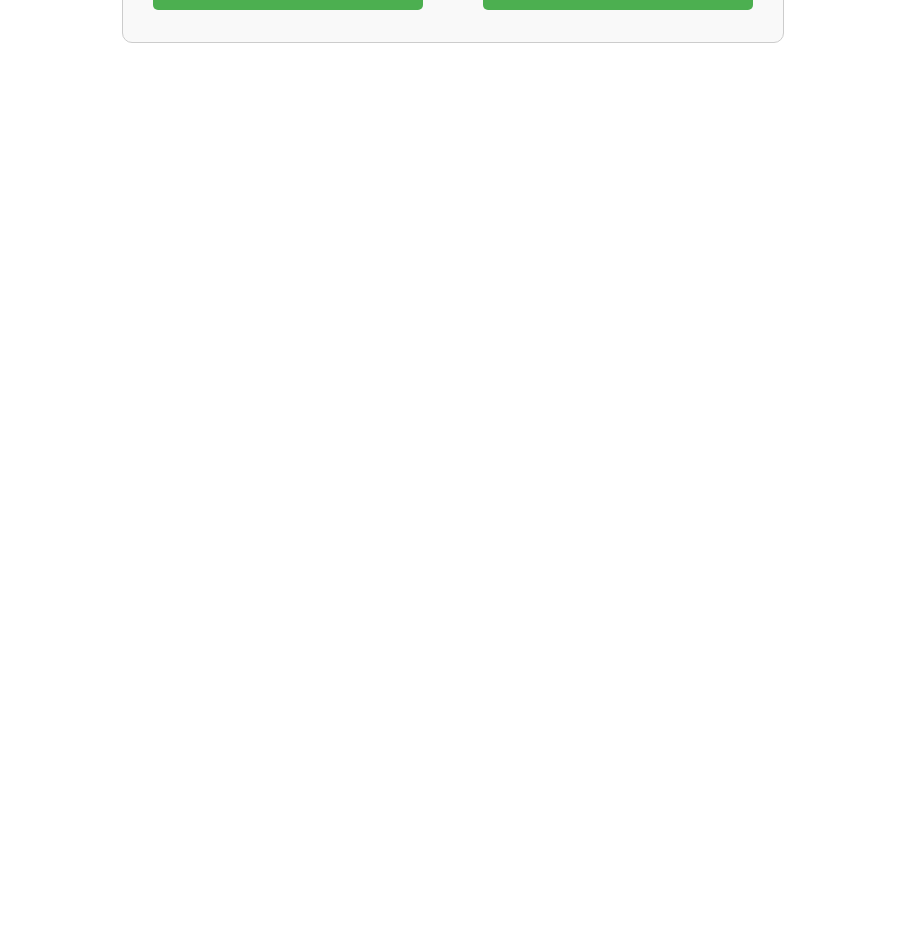
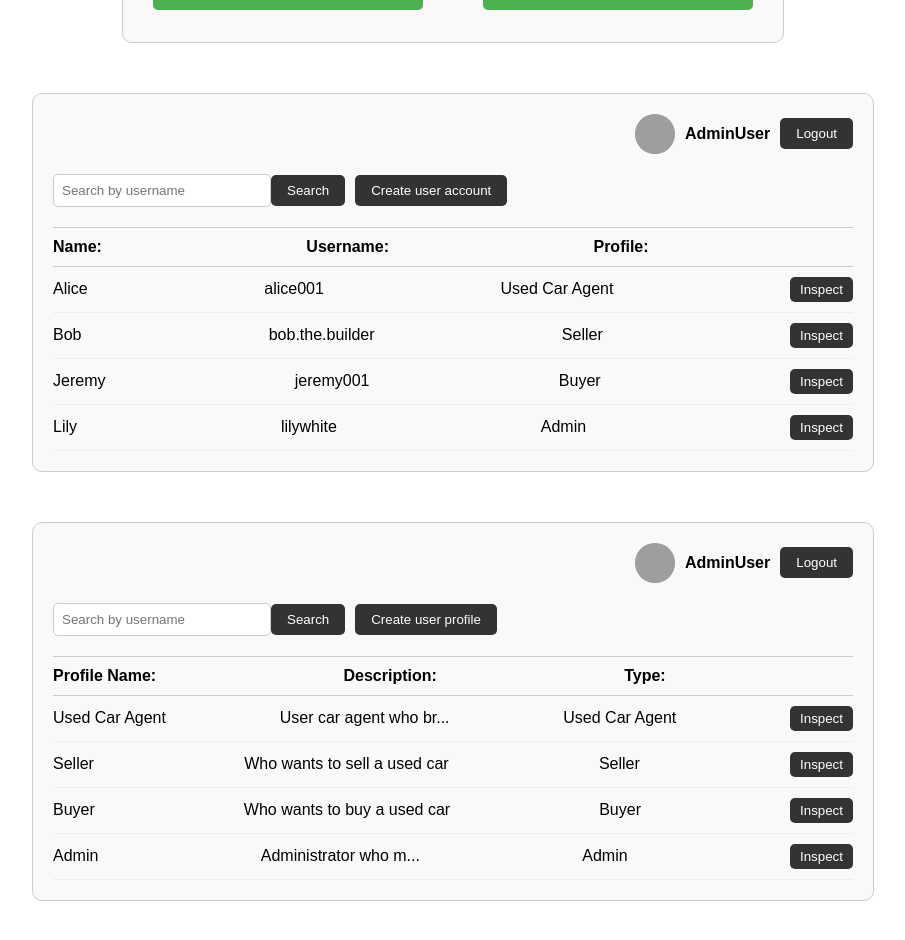
Before and after one commit to AuroraCaelum/CSIT314-T05-CodeCrusaders-Public, a React (Create React App) app in the folder app/: page / in a window 1280 px wide. Shown: the part 780-1720 px from the top of the page, without its empty margins (187-1092 px from the left). Before the commit the page ends 873 px from the top, so only its background shows below. Built offline with nearby package versions, Linux system fonts and the light colour scheme; grey boxes are pictures that could not be loaded.

Commit message:
added the user profile and account management page
I added both the user account and user profile management page.

```diff
--- a/app/src/boundary/UserAccountManagementUI.css
+++ b/app/src/boundary/UserAccountManagementUI.css
@@ -0,0 +1,91 @@
+.container {
+    font-family: Arial, sans-serif;
+    width: 800px;
+    margin: 50px auto;
+    padding: 20px;
+    border: 1px solid #ccc;
+    border-radius: 10px;
+    background-color: #f9f9f9;
+}
+
+.header {
+    display: flex;
+    justify-content: flex-end;
+    align-items: center;
+    gap: 10px;
+    margin-bottom: 20px;
+}
+
+.profile-picture {
+    width: 40px;
+    height: 40px;
+    border-radius: 50%;
+    background-color: #ccc;
+}
+
+.username {
+    font-size: 16px;
+    font-weight: bold;
+}
+
+.logout-button {
+    padding: 8px 16px;
+    border-radius: 5px;
+    background-color: #333;
+    color: #fff;
+    cursor: pointer;
+    border: none;
+}
+
+.search-bar {
+    display: flex;
+    align-items: center;
+    gap: 10px;
+    margin-bottom: 20px;
+}
+
+.search-input {
+    padding: 8px;
+    width: 200px;
+    border: 1px solid #ccc;
+    border-radius: 5px;
+}
+
+.search-button, .create-button {
+    padding: 8px 16px;
+    border-radius: 5px;
+    background-color: #333;
+    color: #fff;
+    border: none;
+    cursor: pointer;
+}
+
+.user-table {
+    margin-top: 20px;
+    border-top: 1px solid #ccc;
+}
+
+.table-header, .table-row {
+    display: flex;
+    justify-content: space-between;
+    padding: 10px 0;
+}
+
+.table-header {
+    font-weight: bold;
+    border-bottom: 1px solid #ccc;
+}
+
+.table-row {
+    border-bottom: 1px solid #eee;
+    align-items: center;
+}
+
+.inspect-button {
+    padding: 5px 10px;
+    background-color: #333;
+    color: #fff;
+    border-radius: 5px;
+    border: none;
+    cursor: pointer;
+}
--- a/app/src/boundary/UserAccountManagementUI.js
+++ b/app/src/boundary/UserAccountManagementUI.js
@@ -0,0 +1,77 @@
+import React, { useState } from "react";
+import "./UserAccountManagementUI.css";
+
+function UserAccountManagementUI() {
+    const [username] = useState("AdminUser");
+    const [searchUsername, setSearchUsername] = useState("");
+    const users = [
+        { name: "Alice", username: "alice001", profile: "Used Car Agent" },
+        { name: "Bob", username: "bob.the.builder", profile: "Seller" },
+        { name: "Jeremy", username: "jeremy001", profile: "Buyer" },
+        { name: "Lily", username: "lilywhite", profile: "Admin" },
+    ];
+
+    const handleCreateAccount = () => {
+        alert("Redirecting to Account Creation Page...");
+    };
+
+    const handleLogout = () => {
+        alert("Logging out...");
+    };
+
+    const handleSearch = (e) => {
+        e.preventDefault();
+        console.log("Searched Username:", searchUsername);
+    };
+
+    return (
+        <div className="container">
+            <div className="header">
+                <img
+                    className="profile-picture"
+                    src="path_to_profile_picture"
+                    alt="Profile"
+                />
+                <span className="username">{username}</span>
+                <button onClick={handleLogout} className="logout-button">
+                    Logout
+                </button>
+            </div>
+            <div className="search-bar">
+                <form onSubmit={handleSearch}>
+                    <input
+                        type="text"
+                        placeholder="Search by username"
+                        value={searchUsername}
+                        onChange={(e) => setSearchUsername(e.target.value)}
+                        className="search-input"
+                    />
+                    <button type="submit" className="search-button">
+                        Search
+                    </button>
+                </form>
+                <button onClick={handleCreateAccount} className="create-button">
+                    Create user account
+                </button>
+            </div>
+            <div className="user-table">
+                <div className="table-header">
+                    <span>Name:</span>
+                    <span>Username:</span>
+                    <span>Profile:</span>
+                    <span></span>
+                </div>
+                {users.map((user) => (
+                    <div key={user.username} className="table-row">
+                        <span>{user.name}</span>
+                        <span>{user.username}</span>
+                        <span>{user.profile}</span>
+                        <button className="inspect-button">Inspect</button>
+                    </div>
+                ))}
+            </div>
+        </div>
+    );
+}
+
+export default UserAccountManagementUI;
--- a/app/src/boundary/UserProfileManagementUI.css
+++ b/app/src/boundary/UserProfileManagementUI.css
@@ -0,0 +1,91 @@
+.container {
+    font-family: Arial, sans-serif;
+    width: 800px;
+    margin: 50px auto;
+    padding: 20px;
+    border: 1px solid #ccc;
+    border-radius: 10px;
+    background-color: #f9f9f9;
+}
+
+.header {
+    display: flex;
+    justify-content: flex-end;
+    align-items: center;
+    gap: 10px;
+    margin-bottom: 20px;
+}
+
+.profile-picture {
+    width: 40px;
+    height: 40px;
+    border-radius: 50%;
+    background-color: #ccc;
+}
+
+.username {
+    font-size: 16px;
+    font-weight: bold;
+}
+
+.logout-button {
+    padding: 8px 16px;
+    border-radius: 5px;
+    background-color: #333;
+    color: #fff;
+    cursor: pointer;
+    border: none;
+}
+
+.search-bar {
+    display: flex;
+    align-items: center;
+    gap: 10px;
+    margin-bottom: 20px;
+}
+
+.search-input {
+    padding: 8px;
+    width: 200px;
+    border: 1px solid #ccc;
+    border-radius: 5px;
+}
+
+.search-button, .create-button {
+    padding: 8px 16px;
+    border-radius: 5px;
+    background-color: #333;
+    color: #fff;
+    border: none;
+    cursor: pointer;
+}
+
+.user-table {
+    margin-top: 20px;
+    border-top: 1px solid #ccc;
+}
+
+.table-header, .table-row {
+    display: flex;
+    justify-content: space-between;
+    padding: 10px 0;
+}
+
+.table-header {
+    font-weight: bold;
+    border-bottom: 1px solid #ccc;
+}
+
+.table-row {
+    border-bottom: 1px solid #eee;
+    align-items: center;
+}
+
+.inspect-button {
+    padding: 5px 10px;
+    background-color: #333;
+    color: #fff;
+    border-radius: 5px;
+    border: none;
+    cursor: pointer;
+}
--- a/app/src/boundary/UserProfileManagementUI.js
+++ b/app/src/boundary/UserProfileManagementUI.js
@@ -0,0 +1,77 @@
+import React, { useState } from "react";
+import "./UserAccountManagementUI.css";
+
+function UserProfileManagementUI() {
+    const [username] = useState("AdminUser");
+    const [searchUsername, setSearchUsername] = useState("");
+    const users = [
+        { pName: "Used Car Agent", description: "User car agent who br...", type: "Used Car Agent" },
+        { pName: "Seller", description: "Who wants to sell a used car", type: "Seller" },
+        { pName: "Buyer", description: "Who wants to buy a used car", type: "Buyer" },
+        { pName: "Admin", description: "Administrator who m...", type: "Admin" },
+    ];
+
+    const handleCreateProfile = () => {
+        alert("Redirecting to Profile Creation Page...");
+    };
+
+    const handleLogout = () => {
+        alert("Logging out...");
+    };
+
+    const handleSearch = (e) => {
+        e.preventDefault();
+        console.log("Searched Username:", searchUsername);
+    };
+
+    return (
+        <div className="container">
+            <div className="header">
+                <img
+                    className="profile-picture"
+                    src="path_to_profile_picture"
+                    alt="Profile"
+                />
+                <span className="username">{username}</span>
+                <button onClick={handleLogout} className="logout-button">
+                    Logout
+                </button>
+            </div>
+            <div className="search-bar">
+                <form onSubmit={handleSearch}>
+                    <input
+                        type="text"
+                        placeholder="Search by username"
+                        value={searchUsername}
+                        onChange={(e) => setSearchUsername(e.target.value)}
+                        className="search-input"
+                    />
+                    <button type="submit" className="search-button">
+                        Search
+                    </button>
+                </form>
+                <button onClick={handleCreateProfile} className="create-button">
+                    Create user profile
+                </button>
+            </div>
+            <div className="user-table">
+                <div className="table-header">
+                    <span>Profile Name:</span>
+                    <span>Description:</span>
+                    <span>Type:</span>
+                    <span></span>
+                </div>
+                {users.map((user) => (
+                    <div key={user.username} className="table-row">
+                        <span>{user.pName}</span>
+                        <span>{user.description}</span>
+                        <span>{user.type}</span>
+                        <button className="inspect-button">Inspect</button>
+                    </div>
+                ))}
+            </div>
+        </div>
+    );
+}
+
+export default UserProfileManagementUI;
--- a/app/src/index.js
+++ b/app/src/index.js
@@ -3,6 +3,8 @@ import ReactDOM from 'react-dom/client';
 import './index.css';
 import LoginUI from './boundary/LoginUI';
 import UserManagementUI from './boundary/UserManagementUI';
+import UserAccountManagementUI from './boundary/UserAccountManagementUI';
+import UserProfileManagementUI from './boundary/UserProfileManagementUI';
 import reportWebVitals from './reportWebVitals';
 
 const root = ReactDOM.createRoot(document.getElementById('root'));
@@ -10,6 +12,8 @@ root.render(
   <React.StrictMode>
     <LoginUI />
     <UserManagementUI />
+    <UserAccountManagementUI />
+    <UserProfileManagementUI />
   </React.StrictMode>
 );
 
```
